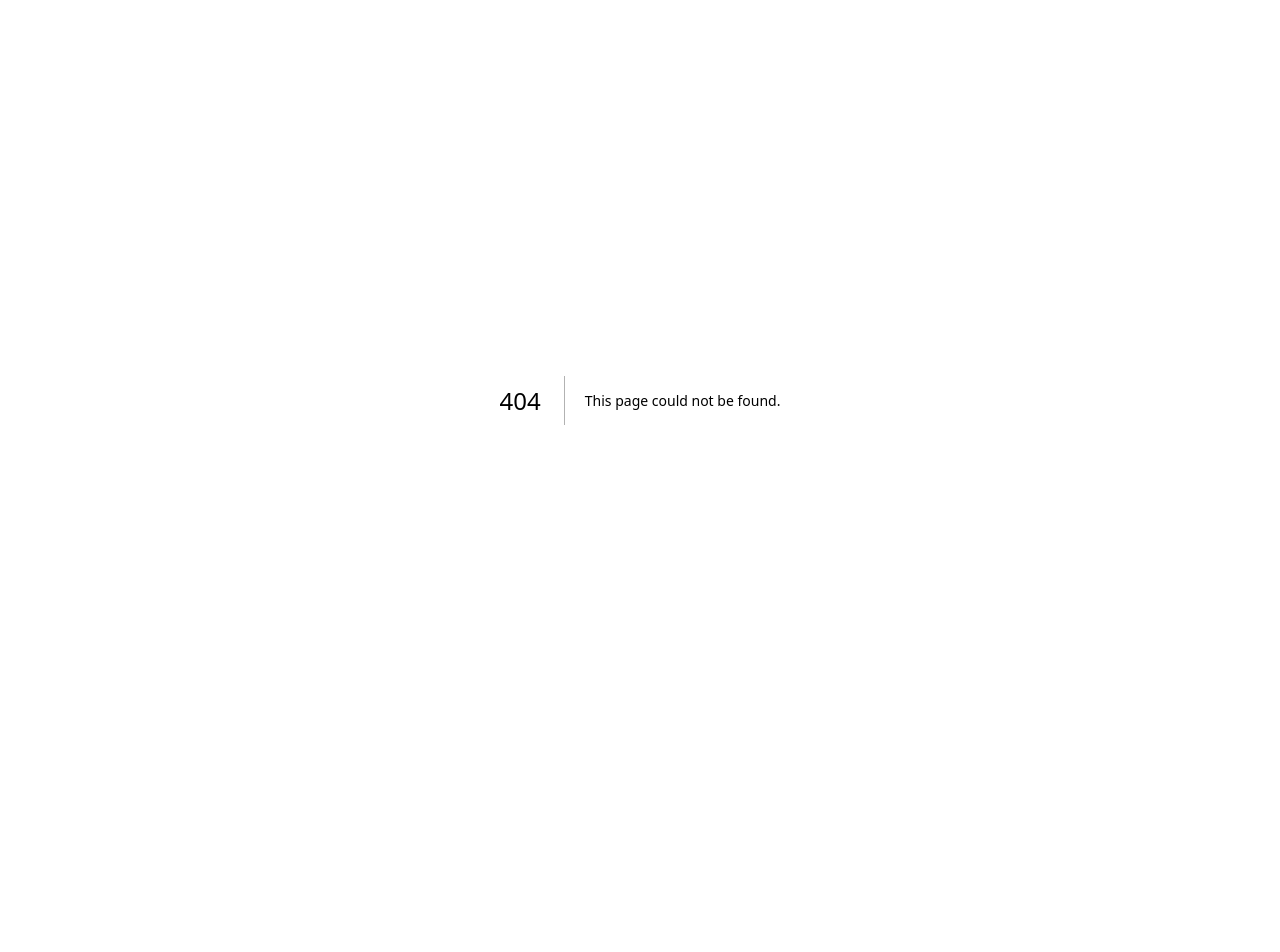
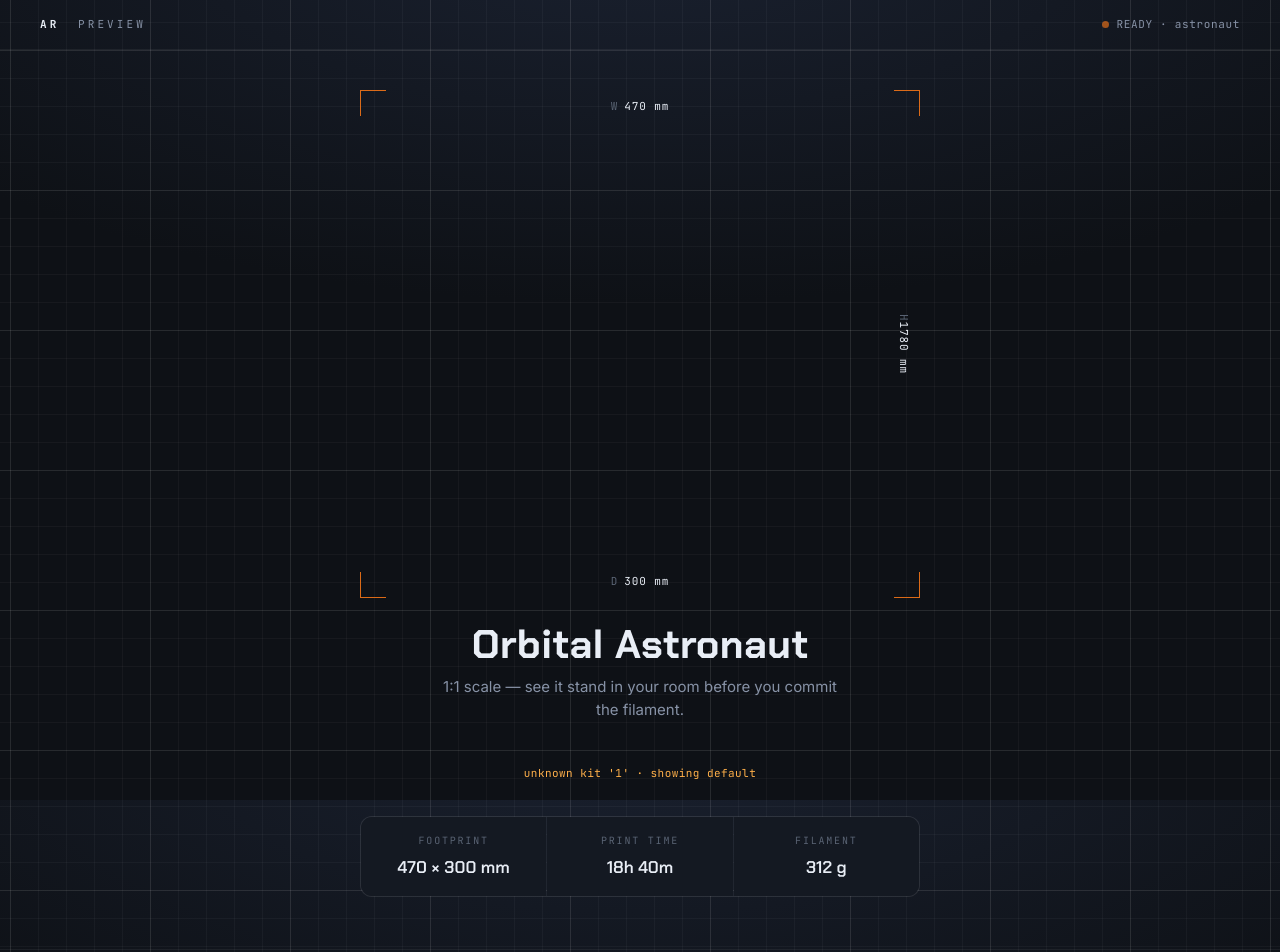
Before and after one commit to manuelmartidavid/3d-model-ar-scanner, a Next.js app: page /ar/1 in a window 1280 px wide. Before the commit this address had no page. Shown: the top 952 px of the page. Before the commit the page ends 800 px from the top, so only its background shows below. Built offline with nearby package versions, Linux system fonts and the light colour scheme; no server answers.

Commit message:
feat: /ar/[kit] route + root redirect, assembling full page

```diff
--- /dev/null
+++ b/app/ar/[kit]/page.tsx
@@ -0,0 +1,32 @@
+import { resolveKit } from "@/lib/kits";
+import Viewer from "@/components/Viewer";
+import Hud from "@/components/Hud";
+import Readouts from "@/components/Readouts";
+import NoticeBanner from "@/components/NoticeBanner";
+
+export default async function ArKitPage({
+  params,
+}: {
+  params: Promise<{ kit: string }>;
+}) {
+  const { kit: kitParam } = await params;
+  const { kit, requestedId, isFallback } = resolveKit(kitParam);
+
+  return (
+    <>
+      <Hud statusId={kit.id} />
+      <main>
+        <Viewer kit={kit} />
+        <div className="title">
+          <h1>{kit.name}</h1>
+          <p>{kit.tagline}</p>
+        </div>
+        <div className="cta-wrap">
+          {isFallback && <NoticeBanner requestedId={requestedId} />}
+        </div>
+        <Readouts kit={kit} />
+      </main>
+      <footer>QR → AR · true-scale placement · no app install</footer>
+    </>
+  );
+}
--- a/app/page.tsx
+++ b/app/page.tsx
@@ -1,3 +1,6 @@
+import { redirect } from "next/navigation";
+import { DEFAULT_KIT_ID } from "@/lib/kits";
+
 export default function Home() {
-  return <main>scaffold ok</main>;
+  redirect(`/ar/${DEFAULT_KIT_ID}`);
 }
```
